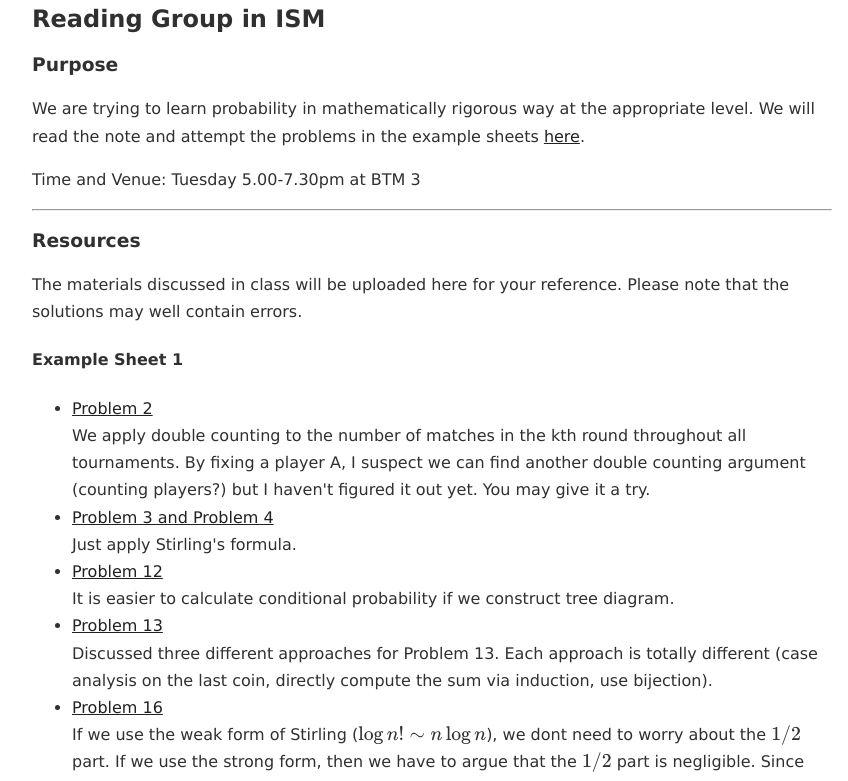
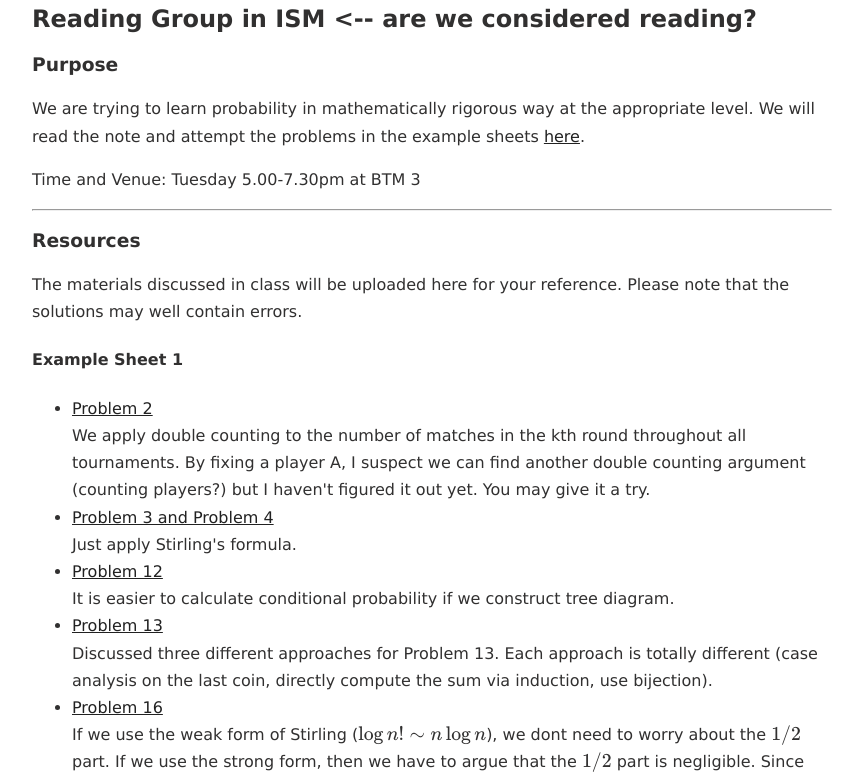
Before and after one commit to CCY259/probability-ia, a plain HTML site: page index.html in a window 1280 px wide. Shown: the part 143-924 px from the top of the page, without its empty margins (208-1056 px from the left). Drawn offline with nearby package versions, Linux system fonts and the light colour scheme.

Commit message:
Update index.html

```diff
--- a/index.html
+++ b/index.html
@@ -67,7 +67,7 @@
 </nav>
 
  <h1>Probability</h1>
- <h2>Reading Group in ISM</h2>
+ <h2>Reading Group in ISM &lt;-- are we considered reading? </h2>
 
  <h3>Purpose</h3>
  <p> We are trying to learn probability in mathematically rigorous way at the appropriate level.
```
